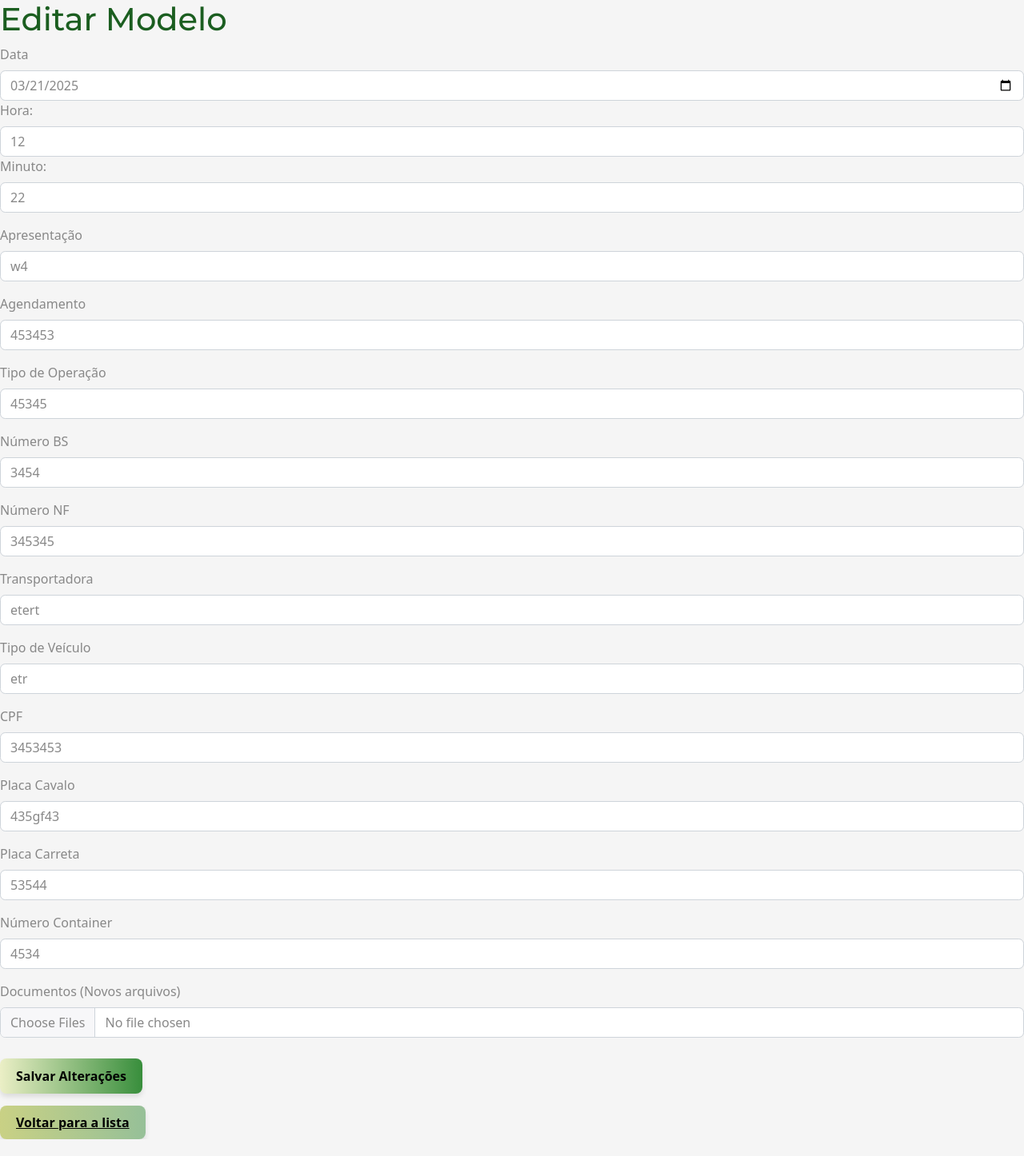
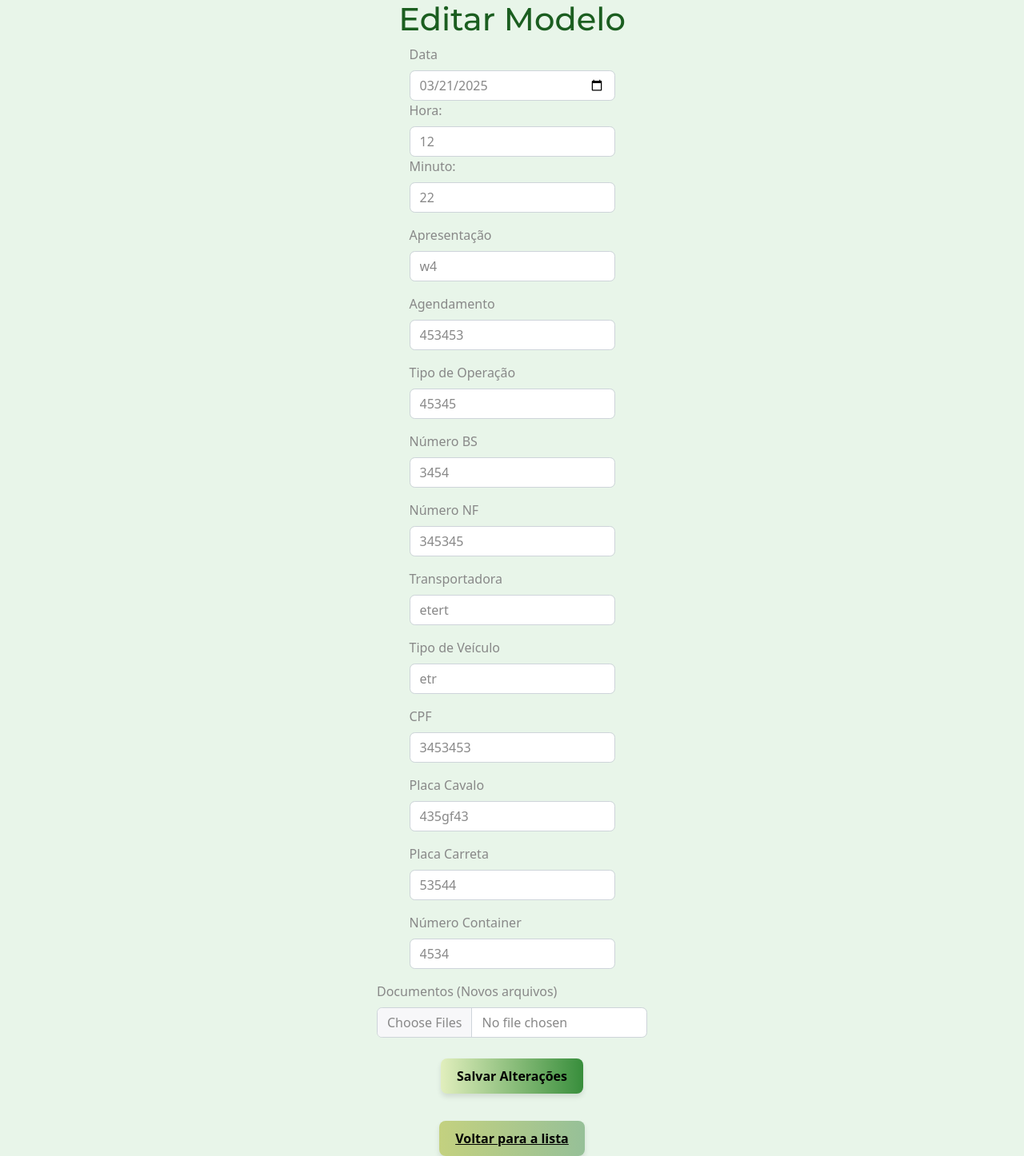
Before and after one commit to Trincademes/lusitana, a Flask app: page /editar/1 in a window 1280 px wide. Shown: the whole page at 80% size. Before the commit the page ends 1425 px from the top, so only its background shows below. Run offline with Flask 3, Linux system fonts and the light colour scheme; a user stored in the database is signed in; some libraries are stand-ins or nearby versions.

Commit message:
Atualizar estilos das páginas de adicionar e editar, ajustando altura e cores de fundo

```diff
--- a/templates/adicionar.html
+++ b/templates/adicionar.html
@@ -15,7 +15,7 @@
         flex-direction: column;
         align-items: center;
         justify-content: center;
-        height: 100vh;
+        height: auto;
     }
     form{
         display: flex;
--- a/templates/editar.html
+++ b/templates/editar.html
@@ -11,7 +11,18 @@
 <body>
     <style>
         body {
-            background-color: #f5f5f5;
+            background-color: #e8f5e9;
+            display: flex;
+            flex-direction: column;
+            align-items: center;
+            justify-content: center;
+            height: auto;
+        }
+        form{
+            display: flex;
+            flex-direction: column;
+            align-items: center;
+            justify-content: center;
         }
 
         h1, h2, h3, h4, h5 {
@@ -45,6 +56,7 @@
 
         table tbody tr:nth-child(odd) {
             background-color: #fffde7;
+
         }
         .btn-personalizado {
         background: linear-gradient(to right, rgba(205, 220, 57, .25), #388e3c); /* Verde para Amarelo */
```
Also changed, not shown: instance/modelo.db, static/uploads/Captura de tela 2025-03-13 192520.png (added). Lines whose indentation alone changed are shown as unchanged.
